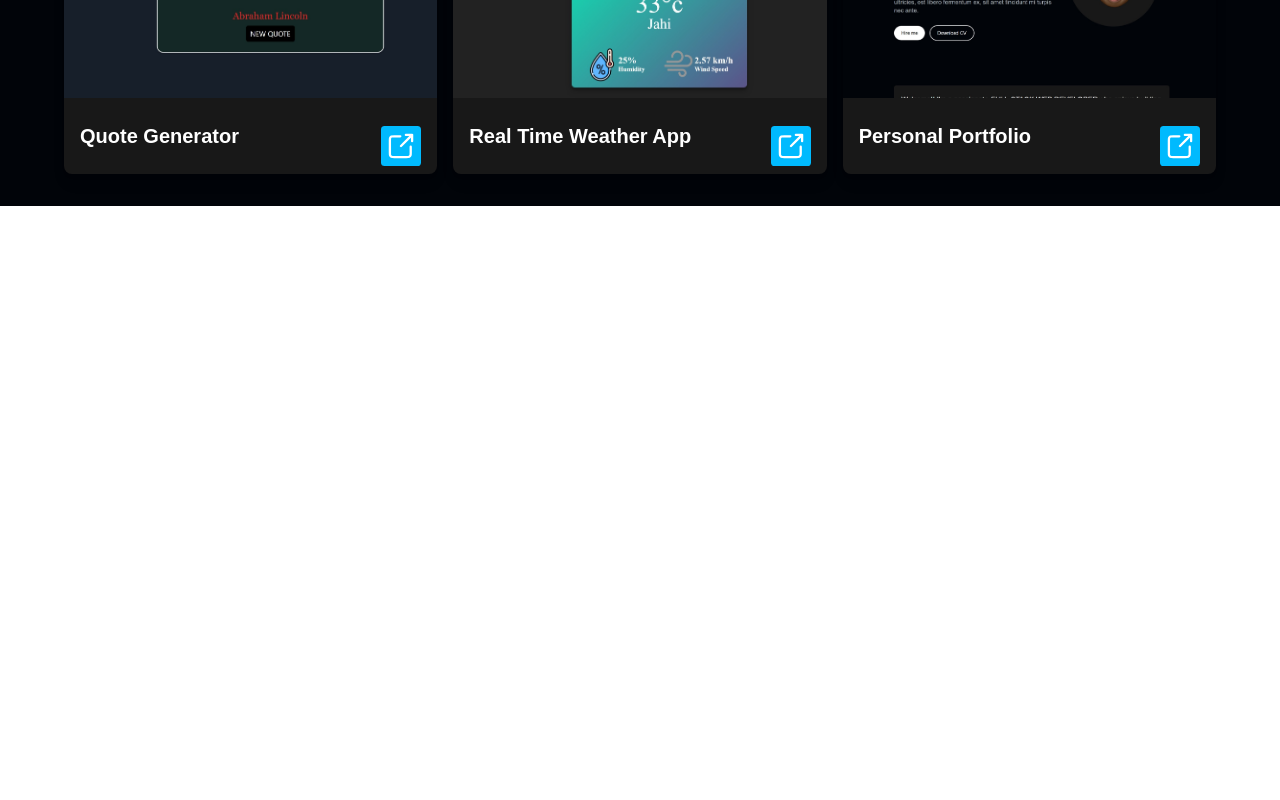
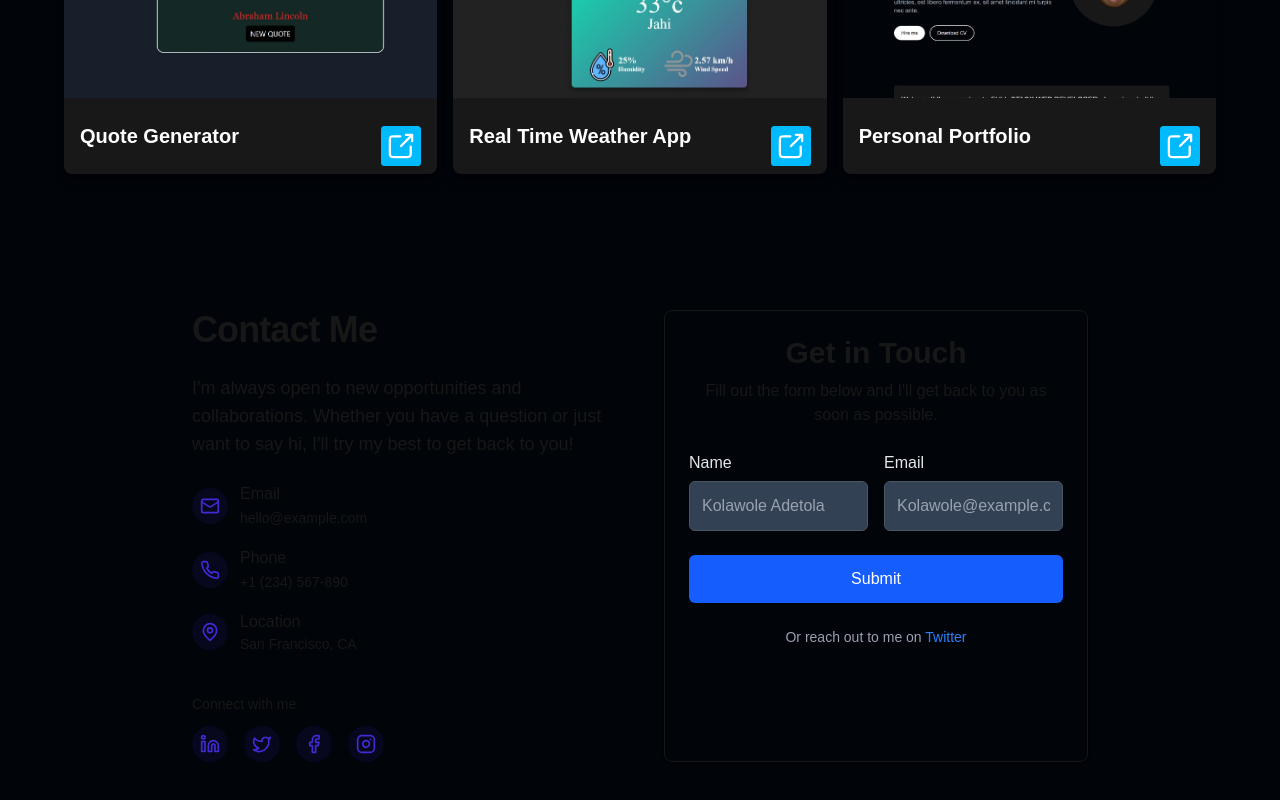
Before and after one commit to KolaAdetola/portfolio-website, a Next.js app: page / in a window 1280 px wide. Shown: the part 1628-2428 px from the top of the page. Before the commit the page ends 1834 px from the top, so only its background shows below. Built offline with nearby package versions, Linux system fonts and the light colour scheme.

Commit message:
Add Contact component and ContactForm for user inquiries

```diff
--- a/src/app/page.js
+++ b/src/app/page.js
@@ -3,6 +3,7 @@ import Navbar from "@/components/Navbar";
 import About from "@/components/About";
 import Skills from "@/components/Skills";
 import Certications from "@/components/Certications";
+import Contact from "@/components/Contact";
 
 export default function Home() {
   return (
@@ -13,6 +14,7 @@ export default function Home() {
         <About/>
         <Skills/>
         <Certications/>
+        <Contact/>
       </div>
     </div>
   );
--- /dev/null
+++ b/src/components/Contact.jsx
@@ -0,0 +1,198 @@
+import React from "react";
+import ContactForm from "./ContactForm";
+
+const Contact = () => {
+  return (
+    <div className="max-w-4xl my-[120px] mx-auto">
+      <div className="grid grid-cols-1 md:grid-cols-2 gap-12">
+        <div className="space-y-6">
+          <h1 className="text-4xl font-bold tracking-tight">Contact Me</h1>
+          <p className="text-lg text-muted-foreground">
+            I'm always open to new opportunities and collaborations. Whether you
+            have a question or just want to say hi, I'll try my best to get back
+            to you!
+          </p>
+
+          <div className="space-y-4">
+            <div className="flex items-center gap-3">
+              <div className="bg-primary/10 p-2 rounded-full">
+                <svg
+                  xmlns="http://www.w3.org/2000/svg"
+                  width="24"
+                  height="24"
+                  viewBox="0 0 24 24"
+                  fill="none"
+                  stroke="currentColor"
+                  strokeWidth="2"
+                  strokeLinecap="round"
+                  strokeLinejoin="round"
+                  className="text-primary h-5 w-5"
+                >
+                  <rect width="20" height="16" x="2" y="4" rx="2" />
+                  <path d="m22 7-8.97 5.7a1.94 1.94 0 0 1-2.06 0L2 7" />
+                </svg>
+              </div>
+              <div>
+                <p className="font-medium">Email</p>
+                <a
+                  href="mailto:hello@example.com"
+                  className="text-sm text-muted-foreground hover:text-primary"
+                >
+                  hello@example.com
+                </a>
+              </div>
+            </div>
+
+            <div className="flex items-center gap-3">
+              <div className="bg-primary/10 p-2 rounded-full">
+                <svg
+                  xmlns="http://www.w3.org/2000/svg"
+                  width="24"
+                  height="24"
+                  viewBox="0 0 24 24"
+                  fill="none"
+                  stroke="currentColor"
+                  strokeWidth="2"
+                  strokeLinecap="round"
+                  strokeLinejoin="round"
+                  className="text-primary h-5 w-5"
+                >
+                  <path d="M22 16.92v3a2 2 0 0 1-2.18 2 19.79 19.79 0 0 1-8.63-3.07 19.5 19.5 0 0 1-6-6 19.79 19.79 0 0 1-3.07-8.67A2 2 0 0 1 4.11 2h3a2 2 0 0 1 2 1.72 12.84 12.84 0 0 0 .7 2.81 2 2 0 0 1-.45 2.11L8.09 9.91a16 16 0 0 0 6 6l1.27-1.27a2 2 0 0 1 2.11-.45 12.84 12.84 0 0 0 2.81.7A2 2 0 0 1 22 16.92z" />
+                </svg>
+              </div>
+              <div>
+                <p className="font-medium">Phone</p>
+                <a
+                  href="tel:+1234567890"
+                  className="text-sm text-muted-foreground hover:text-primary"
+                >
+                  +1 (234) 567-890
+                </a>
+              </div>
+            </div>
+
+            <div className="flex items-center gap-3">
+              <div className="bg-primary/10 p-2 rounded-full">
+                <svg
+                  xmlns="http://www.w3.org/2000/svg"
+                  width="24"
+                  height="24"
+                  viewBox="0 0 24 24"
+                  fill="none"
+                  stroke="currentColor"
+                  strokeWidth="2"
+                  strokeLinecap="round"
+                  strokeLinejoin="round"
+                  className="text-primary h-5 w-5"
+                >
+                  <path d="M20 10c0 6-8 12-8 12s-8-6-8-12a8 8 0 0 1 16 0Z" />
+                  <circle cx="12" cy="10" r="3" />
+                </svg>
+              </div>
+              <div>
+                <p className="font-medium">Location</p>
+                <p className="text-sm text-muted-foreground">
+                  San Francisco, CA
+                </p>
+              </div>
+            </div>
+          </div>
+
+          <div className="pt-4">
+            <p className="text-sm text-muted-foreground mb-3">
+              Connect with me
+            </p>
+            <div className="flex gap-4">
+              <a
+                href="#"
+                className="bg-primary/10 p-2 rounded-full hover:bg-primary/20 transition-colors"
+              >
+                <svg
+                  xmlns="http://www.w3.org/2000/svg"
+                  width="24"
+                  height="24"
+                  viewBox="0 0 24 24"
+                  fill="none"
+                  stroke="currentColor"
+                  strokeWidth="2"
+                  strokeLinecap="round"
+                  strokeLinejoin="round"
+                  className="text-primary h-5 w-5"
+                >
+                  <path d="M16 8a6 6 0 0 1 6 6v7h-4v-7a2 2 0 0 0-2-2 2 2 0 0 0-2 2v7h-4v-7a6 6 0 0 1 6-6z" />
+                  <rect width="4" height="12" x="2" y="9" />
+                  <circle cx="4" cy="4" r="2" />
+                </svg>
+              </a>
+              <a
+                href="#"
+                className="bg-primary/10 p-2 rounded-full hover:bg-primary/20 transition-colors"
+              >
+                <svg
+                  xmlns="http://www.w3.org/2000/svg"
+                  width="24"
+                  height="24"
+                  viewBox="0 0 24 24"
+                  fill="none"
+                  stroke="currentColor"
+                  strokeWidth="2"
+                  strokeLinecap="round"
+                  strokeLinejoin="round"
+                  className="text-primary h-5 w-5"
+                >
+                  <path d="M22 4s-.7 2.1-2 3.4c1.6 10-9.4 17.3-18 11.6 2.2.1 4.4-.6 6-2C3 15.5.5 9.6 3 5c2.2 2.6 5.6 4.1 9 4-.9-4.2 4-6.6 7-3.8 1.1 0 3-1.2 3-1.2z" />
+                </svg>
+              </a>
+              <a
+                href="#"
+                className="bg-primary/10 p-2 rounded-full hover:bg-primary/20 transition-colors"
+              >
+                <svg
+                  xmlns="http://www.w3.org/2000/svg"
+                  width="24"
+                  height="24"
+                  viewBox="0 0 24 24"
+                  fill="none"
+                  stroke="currentColor"
+                  strokeWidth="2"
+                  strokeLinecap="round"
+                  strokeLinejoin="round"
+                  className="text-primary h-5 w-5"
+                >
+                  <path d="M18 2h-3a5 5 0 0 0-5 5v3H7v4h3v8h4v-8h3l1-4h-4V7a1 1 0 0 1 1-1h3z" />
+                </svg>
+              </a>
+              <a
+                href="#"
+                className="bg-primary/10 p-2 rounded-full hover:bg-primary/20 transition-colors"
+              >
+                <svg
+                  xmlns="http://www.w3.org/2000/svg"
+                  width="24"
+                  height="24"
+                  viewBox="0 0 24 24"
+                  fill="none"
+                  stroke="currentColor"
+                  strokeWidth="2"
+                  strokeLinecap="round"
+                  strokeLinejoin="round"
+                  className="text-primary h-5 w-5"
+                >
+                  <rect width="20" height="20" x="2" y="2" rx="5" ry="5" />
+                  <path d="M16 11.37A4 4 0 1 1 12.63 8 4 4 0 0 1 16 11.37z" />
+                  <line x1="17.5" x2="17.51" y1="6.5" y2="6.5" />
+                </svg>
+              </a>
+            </div>
+          </div>
+        </div>
+
+        <div className="bg-card rounded-lg shadow-sm p-6 border">
+          <ContactForm />
+        </div>
+      </div>
+    </div>
+  );
+};
+
+export default Contact;
--- /dev/null
+++ b/src/components/ContactForm.jsx
@@ -0,0 +1,76 @@
+import React from "react";
+
+const ContactForm = () => {
+  return (
+    <div className="w-full max-w-md mx-auto">
+      <div className="space-y-2 text-center mb-6">
+        <h2 className="text-3xl font-bold">Get in Touch</h2>
+        <p className="text-muted-foreground">
+          Fill out the form below and I'll get back to you as soon as possible.
+        </p>
+      </div>
+      <form
+        action=""
+        className="space-y-6  "
+      >
+        <div className="grid grid-cols-1 gap-4 sm:grid-cols-2 space-y-2 sm:space-y-0">
+          <div className="flex flex-col">
+            <label
+              htmlFor="name"
+              className="text-gray-200 text-md font-medium mb-1.5"
+            >
+              Name
+            </label>
+            <input
+              type="text"
+              name="name"
+              id="name"
+              className="border border-gray-600 bg-[#334155] p-3 w-full rounded-md text-gray-100 placeholder:text-gray-400 focus:ring-2 focus:ring-blue-500 focus:outline-none"
+              required
+              placeholder="Kolawole Adetola"
+              autoComplete="name"
+            />
+          </div>
+          <div className="flex flex-col">
+            <label
+              htmlFor="email"
+              className="text-gray-200 text-md font-medium mb-1.5"
+            >
+              Email
+            </label>
+            <input
+              type="email"
+              name="email"
+              id="email"
+              className="border border-gray-600 bg-[#334155] p-3 w-full rounded-md text-gray-100 placeholder:text-gray-400 focus:ring-2 focus:ring-blue-500 focus:outline-none"
+              required
+              placeholder="Kolawole@example.com"
+              autoComplete="email"
+            />
+          </div>
+        </div>
+        <button
+          type="submit"
+          className="w-full bg-blue-600 text-white py-3 rounded-md hover:bg-blue-700 transition-all"
+        >
+          Submit
+        </button>
+      </form>
+      <div className="flex justify-center mt-6">
+        <p className="text-sm text-gray-400">
+          Or reach out to me on{" "}
+          <a
+            href="https://twitter.com/kolawole_adetola"
+            target="_blank"
+            rel="noopener noreferrer"
+            className="text-blue-500 hover:underline"
+          >
+            Twitter
+          </a>
+        </p>
+      </div>
+    </div>
+  );
+};
+
+export default ContactForm;
```
